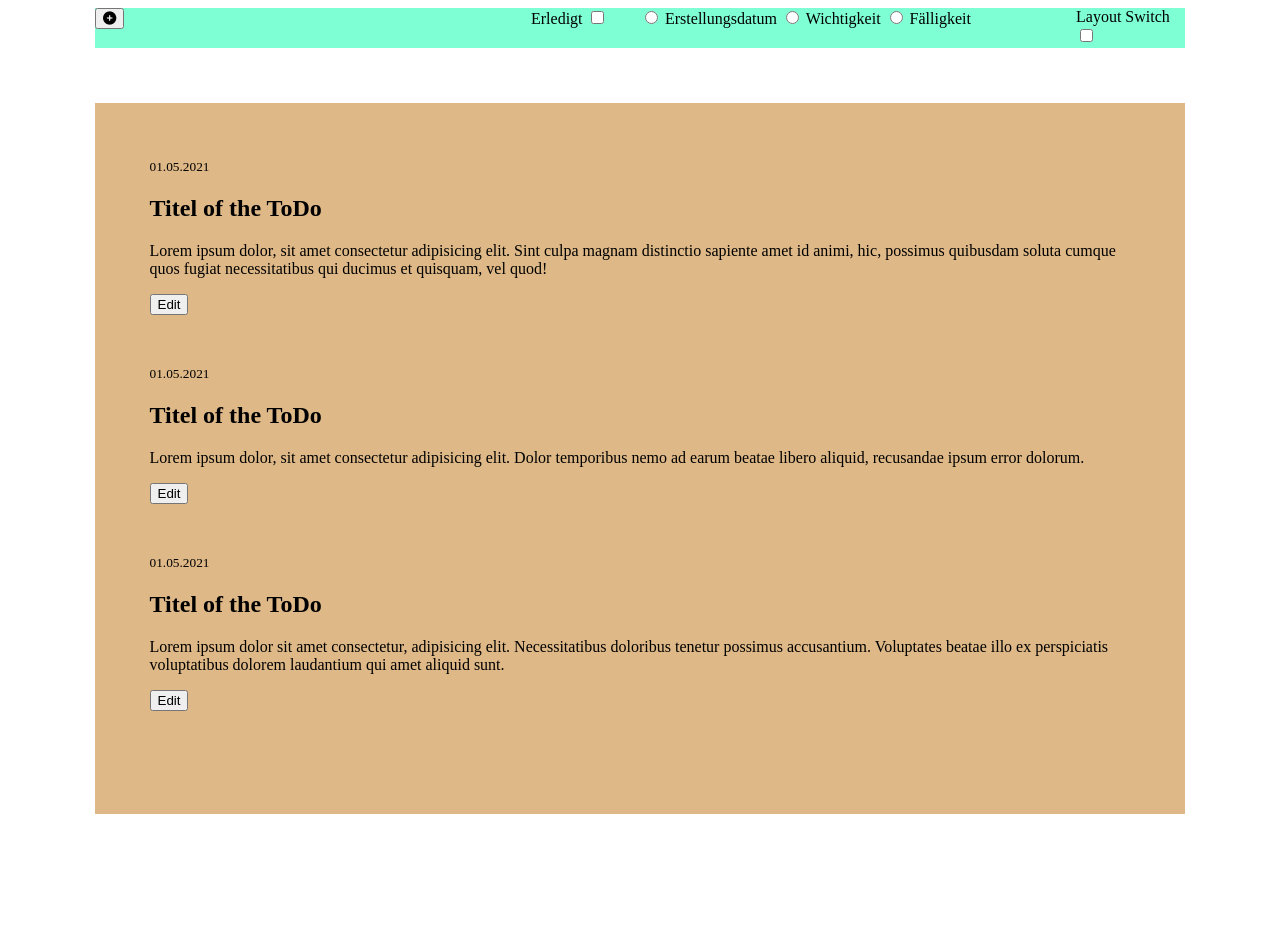
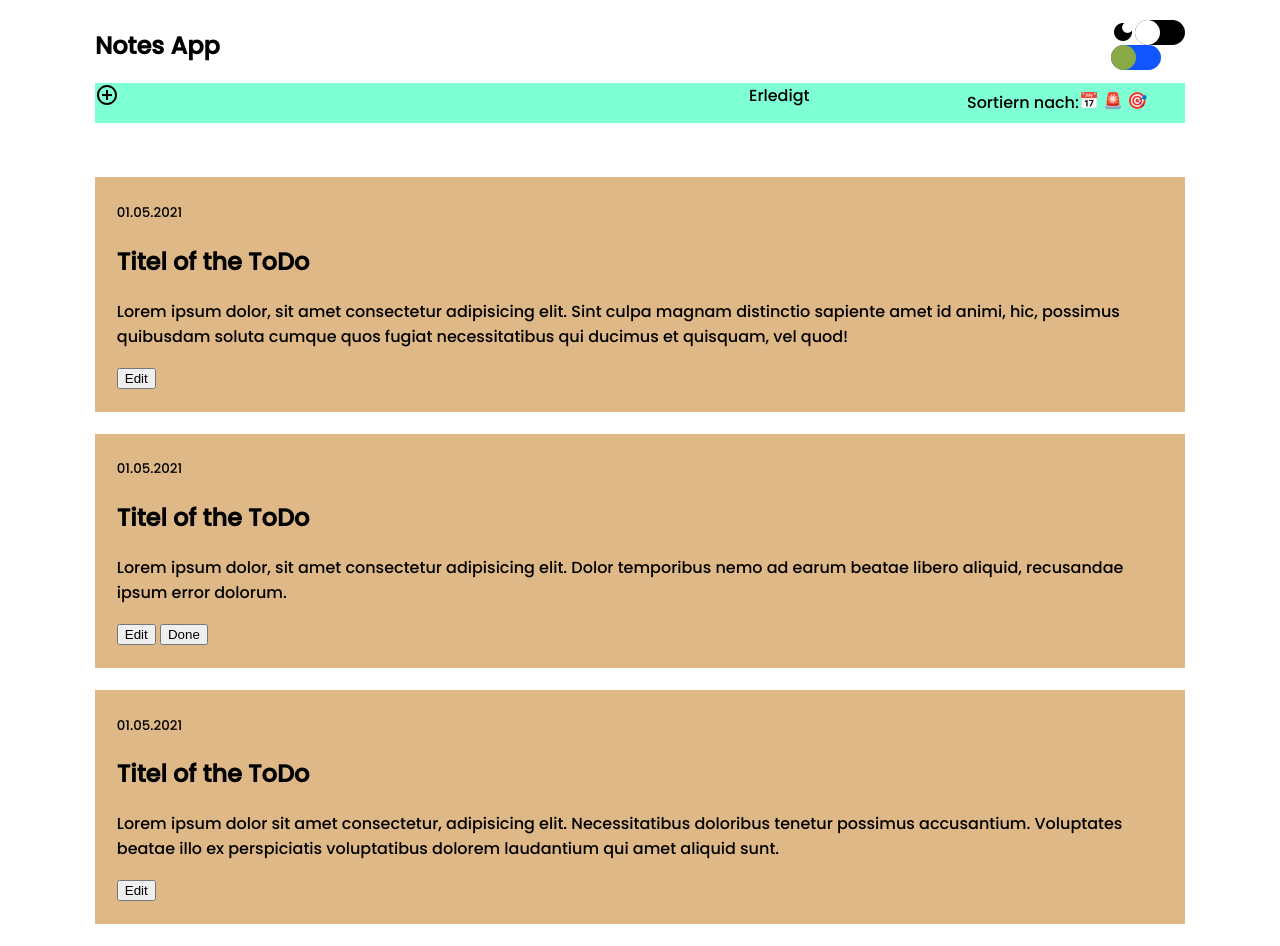
Before and after one commit to eoss-sh/casfee-project1, a website: page source/public/index.html in a window 1280 px wide. Before the commit the page ends 822 px from the top, so only its background shows below. Drawn offline with nearby package versions, Linux system fonts and the light colour scheme.

Commit message:
changes to checkboxes

```diff
--- a/source/public/index.html
+++ b/source/public/index.html
@@ -6,34 +6,53 @@
   <title>Note App</title>
   <script src="https://cdnjs.cloudflare.com/ajax/libs/handlebars.js/4.7.3/handlebars.min.js"
     integrity="sha256-/PJBs6QWvXijOFIX04kZpLb6ZtSQckdOIavLWKKOgXU=" crossorigin="anonymous" defer></script>
-  <script src="https://kit.fontawesome.com/1a87255f7d.js" crossorigin="anonymous"></script>
   <script src="scripts/index.js" type="module"></script>
-
+  <link href="https://fonts.googleapis.com/icon?family=Material+Icons" rel="stylesheet">
   <link rel="stylesheet" href="styles/index.css">
 </head>
 
 <body>
   <main class="app">
-
+    <section class="intro">
+      <h1>Notes App</h1>
+      <div class="layoutswitches">
+        <label class="switch layoutswitch-darkmode"><span class="material-icons">dark_mode</span>
+          <input type="checkbox" name="layoutswitch-darkmode" id="layoutswitch-darkmode">
+          <div class="switch-fill"></div>
+        </label>
+        <label class="switch layoutswitch-grid">
+          <input type="checkbox" name="layoutswitch-grid" id="layoutswitch-grid">
+          <div class="switch-fill"></div>
+        </label>
+      </div>
+    </section>
     <section class="controls">
       <div class="add-new">
-        <button class="add-new"><i class="fas fa-plus-circle"></i></button>
+        <svg xmlns="http://www.w3.org/2000/svg" height="24px" viewBox="0 0 24 24" width="24px" fill="#000000">
+          <path d="M0 0h24v24H0V0z" fill="none" />
+          <path
+            d="M13 7h-2v4H7v2h4v4h2v-4h4v-2h-4V7zm-1-5C6.48 2 2 6.48 2 12s4.48 10 10 10 10-4.48 10-10S17.52 2 12 2zm0 18c-4.41 0-8-3.59-8-8s3.59-8 8-8 8 3.59 8 8-3.59 8-8 8z" />
+        </svg>
       </div>
       <div class="complete">
         <label for="completed">Erledigt</label>
         <input type="checkbox" name="erledigt" id="completed">
       </div>
       <div class="sorting">
-        <input type="radio" name="sortierung" id="sort-date">
-        <label for="sort-date">Erstellungsdatum</label>
-        <input type="radio" name="sortierung" id="sort-importance">
-        <label for="sort-importance">Wichtigkeit</label>
-        <input type="radio" name="sortierung" id="sort-due">
-        <label for="sort-due">Fälligkeit</label>
-      </div>
-      <div class="layout">
-        <label for="layoutswitch">Layout Switch</label>
-        <input type="checkbox" name="layoutswitch" id="layoutswitch">
+        <p class="sortint-text">Sortiern nach:</p>
+        <form action="" class="sort-form">
+          <label for="sort-date">
+            <input type="radio" name="sortierung" id="sort-date">
+            📅
+          </label>
+          <label for="sort-importance">
+            <input type="radio" name="sortierung" id="sort-importance">
+            🚨
+          </label>
+          <label for="sort-due">
+            <input type="radio" name="sortierung" id="sort-due">
+            🎯</label>
+        </form>
       </div>
     </section>
 
@@ -57,6 +76,7 @@
           <p class="todo-desc">Lorem ipsum dolor, sit amet consectetur adipisicing elit. Dolor temporibus nemo ad earum
             beatae libero aliquid, recusandae ipsum error dolorum.</p>
           <button class="todo-edit">Edit</button>
+          <button class="todo-done">Done</button>
         </div>
       </article>
       <article class="todo">
--- a/source/public/styles/index.css
+++ b/source/public/styles/index.css
@@ -1,25 +1,118 @@
+@import url('https://fonts.googleapis.com/css2?family=Poppins:ital,wght@0,100;0,500;1,100&display=swap');
+
+/*Global Variables*/
+:root {
+
+}
+
 * {
     box-sizing: border-box;
+}
+
+body {
+    font-family: Poppins;
 }
 
 .app {
     max-width: 1090px;
     margin: 0 auto;
 }
+/* **** INTRO Section with Titel and Layout-Switcher Checkboxes **** */
+.intro {
+    display: flex;
+    flex-flow: row;
+    align-items: center;
+    justify-content: space-between;
+}
+.layoutswitch-darkmode {
+ /*Scoped Variables to style darkmode*/
+    --width: 50px;
+    --heigth: calc(var(--width) / 2);
+    --border-radius: calc(var(--heigth) / 2);
+    --main-color: #000000;
+    --secondary-color: #ffffff;
+}
 
+.layoutswitch-grid {
+     /*Scoped Variables to style darkmode*/
+    --width: 50px;
+    --heigth: calc(var(--width) / 2);
+    --border-radius: calc(var(--heigth) / 2);
+    --main-color: #1255ff;
+    --secondary-color: #89aa45;
+}
+
+/* **** Controls Section with Filters **** */
 .controls {
     display: grid;
     margin-bottom: 5%;
     grid-template-rows: 40px;
-    grid-template-columns: 40% 10% 40% 10%;
+    grid-template-columns: 60% 20% 20%;
     background-color: aquamarine;
 }
 
-.todos {
+/* **** ToDos Section with ToDos List and add new Todo **** */
+.todo {
     background-color: burlywood;
-    padding: 5%;
+    padding: 2%;
+    margin-bottom: 2%;
 }
 
-.todo {
-    margin-bottom: 5%;
+/* **** FORMS And BUTTONS **** */
+
+/*Styling Checkbox Inputs*/
+.switch {
+    /*Styling*/
+    display: flex;
+    cursor: pointer;
 }
+/*General Styling to make Checkbox into Slider => style variables per Checkbox and also add switch class for genreal styles*/
+input[type="checkbox"]{
+   display: none;
+}
+input[type="checkbox"]:checked ~ .switch-fill {
+    background-color: var(--secondary-color);
+}
+input[type="checkbox"]:checked ~ .switch-fill::after {
+    left: calc(var(--width) - var(--heigth));
+    background-color: var(--main-color);
+}
+.switch-fill {
+    position: relative;
+    width: var(--width);
+    height: var(--heigth);
+    border-radius: var(--border-radius);
+    background-color: var(--main-color);
+    transition: all 0.2s;
+}
+.switch-fill::after {
+    font-family: 'Material Icons';
+    content: "e51c";
+    position: absolute;
+    top: 0;
+    left: 0;
+    height: var(--heigth);
+    width: var(--heigth);
+    background-color: var(--secondary-color);
+    border-radius: var(--border-radius);
+}
+
+/*Styling Buttons Sortierung*/
+.sorting {
+    display: flex;
+    align-items: center;
+}
+
+.sorting form {
+    height: 30px;
+}
+
+input[type="radio"] {
+	position: absolute;
+	opacity: 0;
+}
+
+#radios label {
+	position: relative;
+    height: 30px;
+}
```
